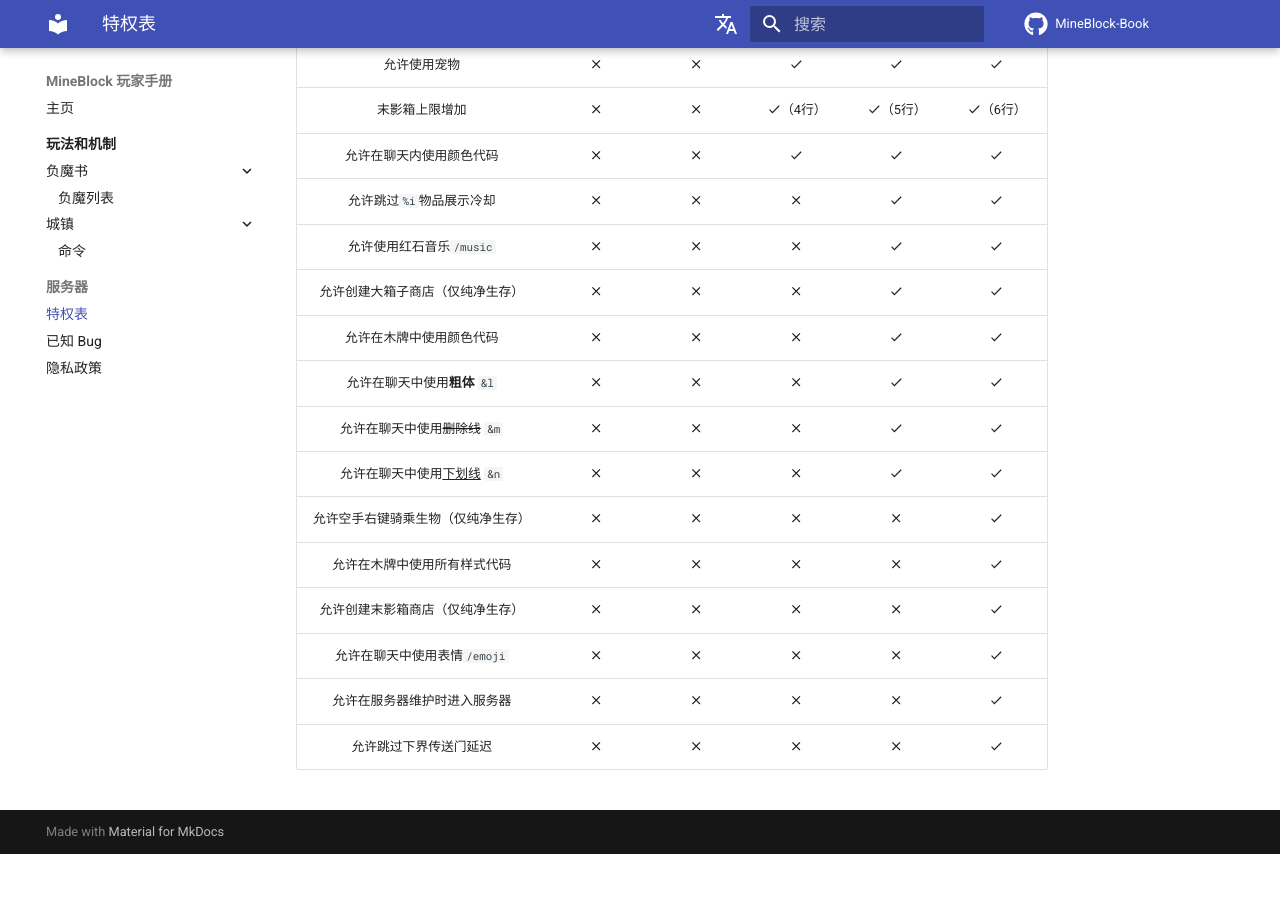
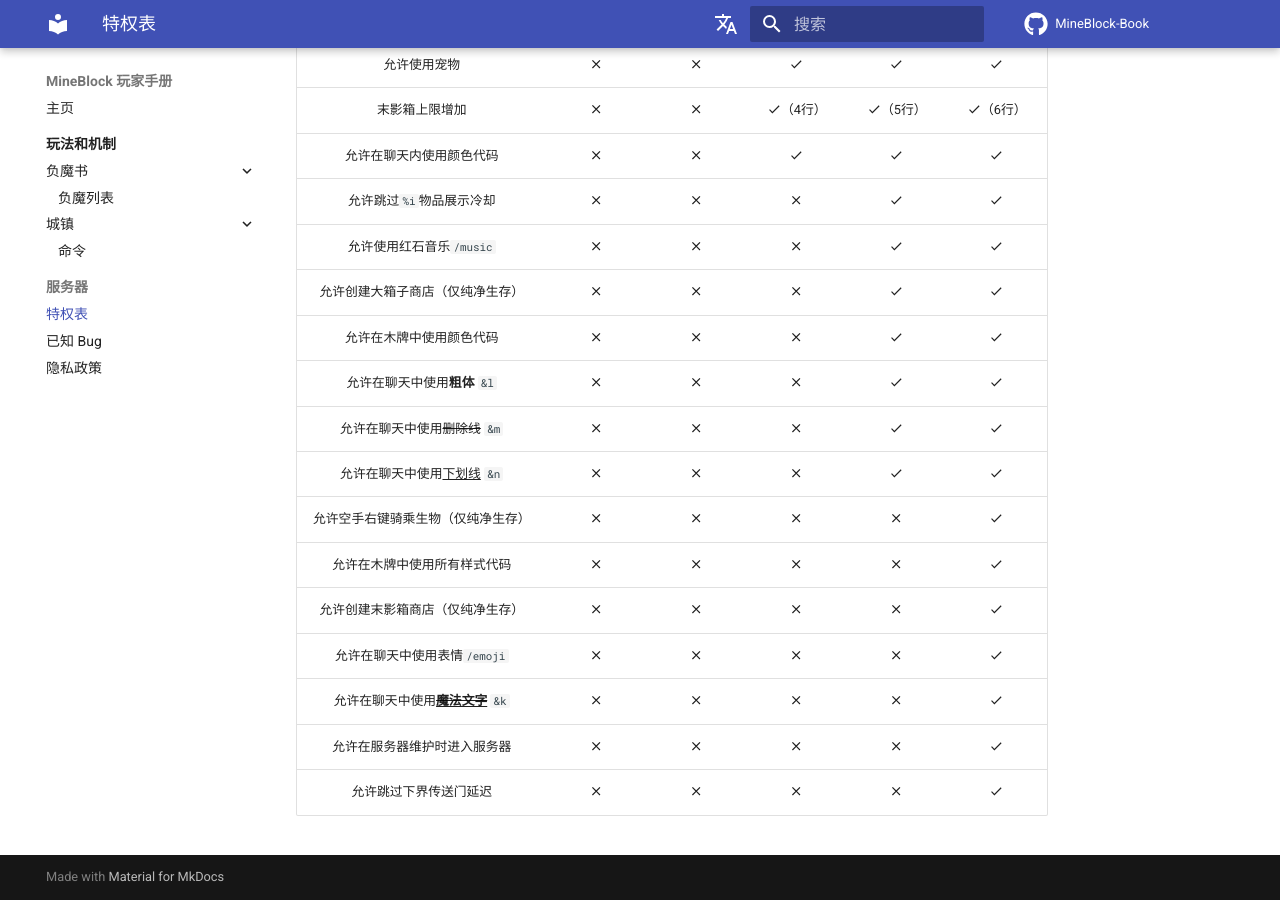
Before and after one commit to MineBlockMC/MineBlock-Book, an MkDocs documentation site: the page built from docs/server/rank.md, in a window 1280 px wide and 900 px high, scrolled down 638 px. Built offline with MkDocs 1.6.1 and Material for MkDocs 9.7.7, drawn with Linux system fonts in a browser that asks for light colours; comment, search, counter and statistics services are not loaded; before the commit the page ends 1492 px from its top, so only the background shows below that.

Commit message:
Update rank.md

```diff
--- a/docs/server/rank.md
+++ b/docs/server/rank.md
@@ -31,5 +31,6 @@ hide:
 | 允许在木牌中使用所有样式代码 | :material-close: | :material-close: | :material-close: | :material-close: | :material-check: |
 | 允许创建末影箱商店（仅纯净生存） | :material-close: | :material-close: | :material-close: | :material-close: | :material-check: |
 | 允许在聊天中使用表情`/emoji` | :material-close: | :material-close: | :material-close: | :material-close: | :material-check: |
+| 允许在聊天中使用<ins><del><b>魔法文字</b></del></ins> `&k` | :material-close: | :material-close: | :material-close: | :material-close: | :material-check: |
 | 允许在服务器维护时进入服务器 | :material-close: | :material-close: | :material-close: | :material-close: | :material-check: |
 | 允许跳过下界传送门延迟 | :material-close: | :material-close: | :material-close: | :material-close: | :material-check: |
```
